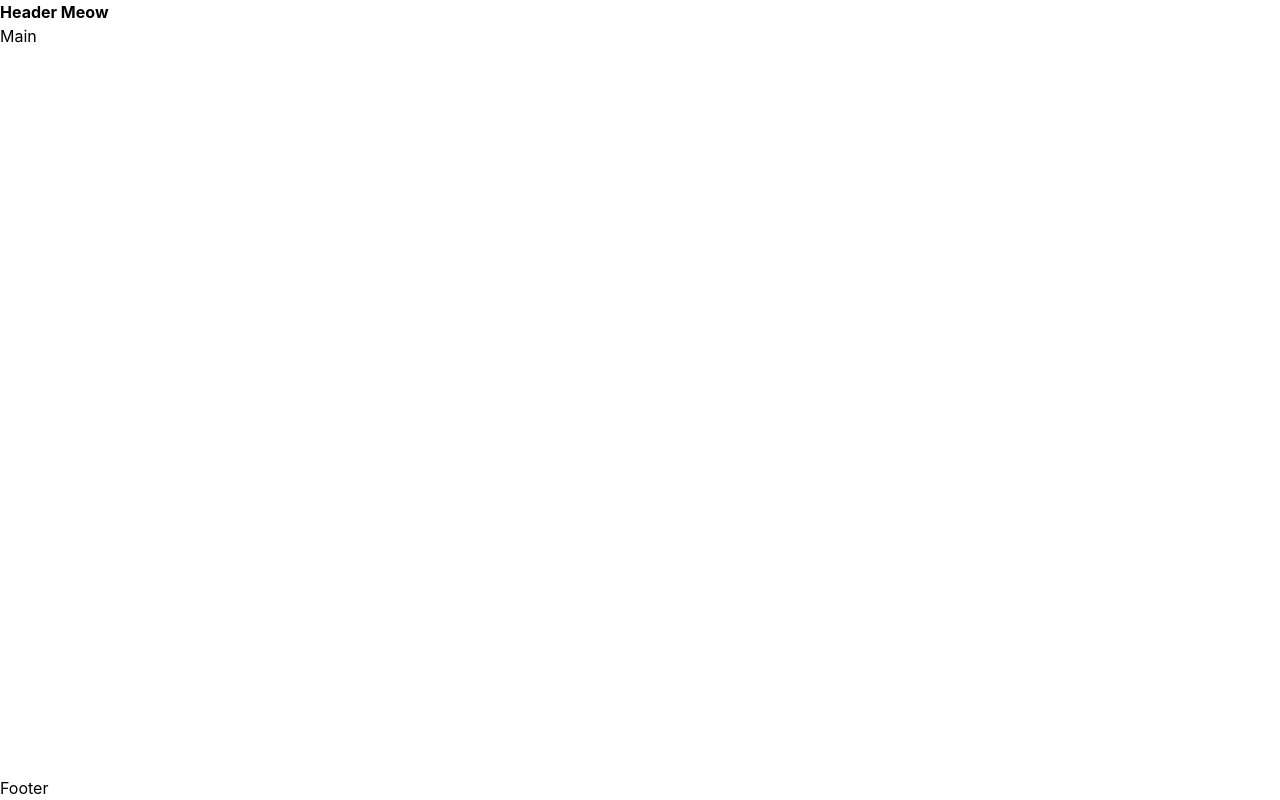
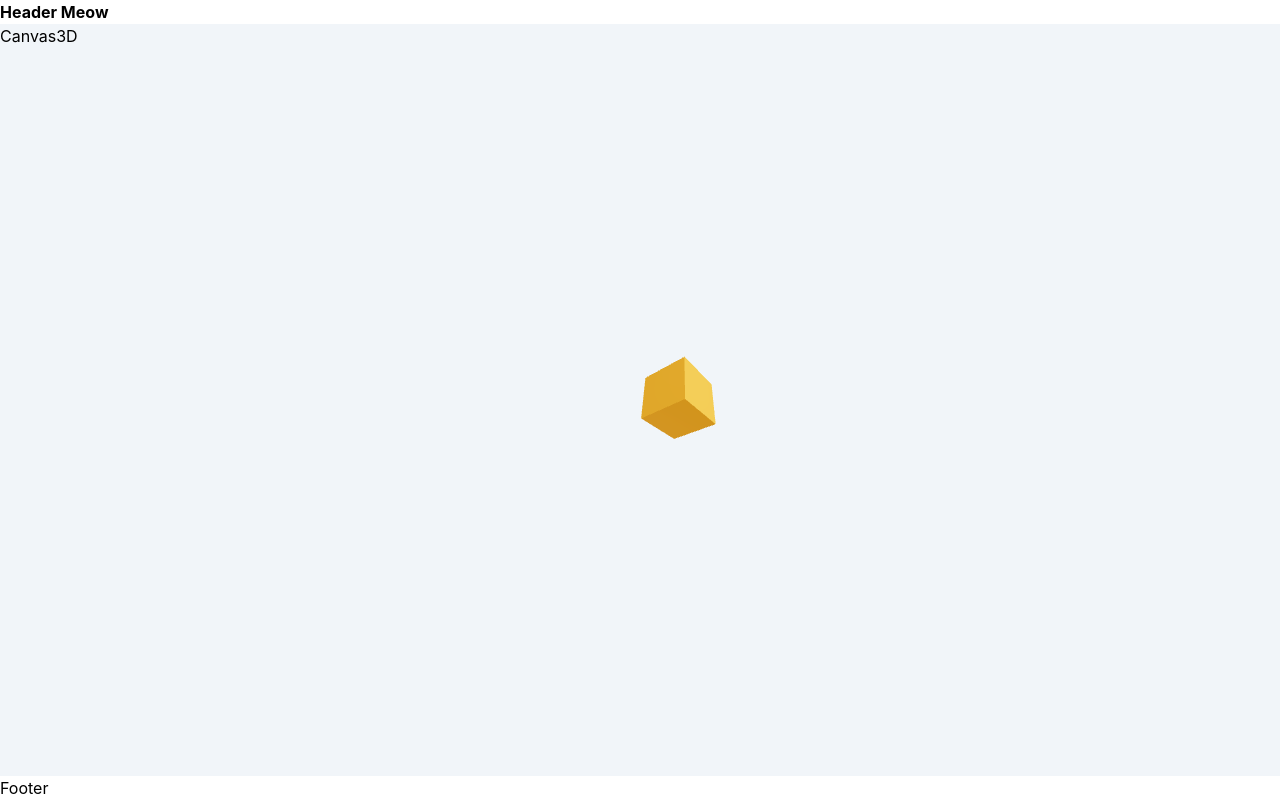
Before and after one commit to maurer2/flightthing, a Next.js app: page / in a window 1280 px wide. Built offline with nearby package versions, Linux system fonts and the light colour scheme.

Commit message:
Scaffolded 3d canvas

```diff
--- a/pages/index.tsx
+++ b/pages/index.tsx
@@ -1,6 +1,9 @@
 import Head from 'next/head';
 
+import Canvas3D from '../src/components/Canvas3D';
+
 import type { NextPage } from 'next';
+
 // import Image from 'next/image'
 
 // https://stackoverflow.com/questions/71144514/type-error-when-using-function-with-the-return-type-nextpage
@@ -23,7 +26,9 @@ const Home: NextPage = () => {
         <h1 className="font-bold">Header {meow}</h1>
       </header>
 
-      <main className="">Main</main>
+      <main className="">
+        <Canvas3D name="Canvas3D" />
+      </main>
 
       <footer className="">Footer</footer>
     </div>
--- /dev/null
+++ b/src/components/Canvas3D/Canvas3D.tsx
@@ -0,0 +1,52 @@
+import React, { useRef } from 'react';
+
+import { Canvas, useFrame } from '@react-three/fiber';
+
+import type { ReactElement } from 'react';
+import type { PropsCanvas3D } from './types';
+
+export function Box(props) {
+  // This reference will give us direct access to the mesh
+  const ref = useRef({
+    rotation: {
+      y: 0,
+      x: 0,
+    },
+  });
+  // Rotate mesh every frame, this is outside of React without overhead
+  useFrame(() => {
+    if (!ref || !ref.current) {
+      return;
+    }
+    ref.current.rotation.x += 0.025;
+    ref.current.rotation.y += 0.025;
+  });
+
+  return (
+    <mesh {...props} ref={ref}>
+      <boxGeometry args={[1, 1, 1]} />
+      <meshStandardMaterial color="orange" />
+    </mesh>
+  );
+}
+
+function Canvas3D({ name }: PropsCanvas3D): ReactElement {
+  console.log(name);
+
+  return (
+    <div className="bg-slate-100 h-full flex">
+      <h2>{name}</h2>
+
+      <div className="w-96 h-96 m-auto">
+        <Canvas>
+          <ambientLight intensity={0.5} />
+          <spotLight position={[10, 10, 10]} angle={0.15} penumbra={1} />
+          <pointLight position={[-10, -10, -10]} />
+          <Box position={[0, 0, 0]} />
+        </Canvas>
+      </div>
+    </div>
+  );
+}
+
+export default Canvas3D;
--- /dev/null
+++ b/src/components/Canvas3D/index.ts
@@ -0,0 +1 @@
+export { default } from './Canvas3D';
--- /dev/null
+++ b/src/components/Canvas3D/types.ts
@@ -0,0 +1,3 @@
+export type PropsCanvas3D = {
+  name: string;
+};
--- a/tsconfig.json
+++ b/tsconfig.json
@@ -15,6 +15,6 @@
     "jsx": "preserve",
     "incremental": true
   },
-  "include": ["next-env.d.ts", "**/*.ts", "**/*.tsx"],
+  "include": ["next-env.d.ts", "**/*.ts", "**/*.tsx", "tailwind.config.js"],
   "exclude": ["node_modules"]
 }
```
Also changed, not shown: package.json (+7 -1 lines), .eslintrc.js, 1 other file (tests, documents, lock files or other folders).
